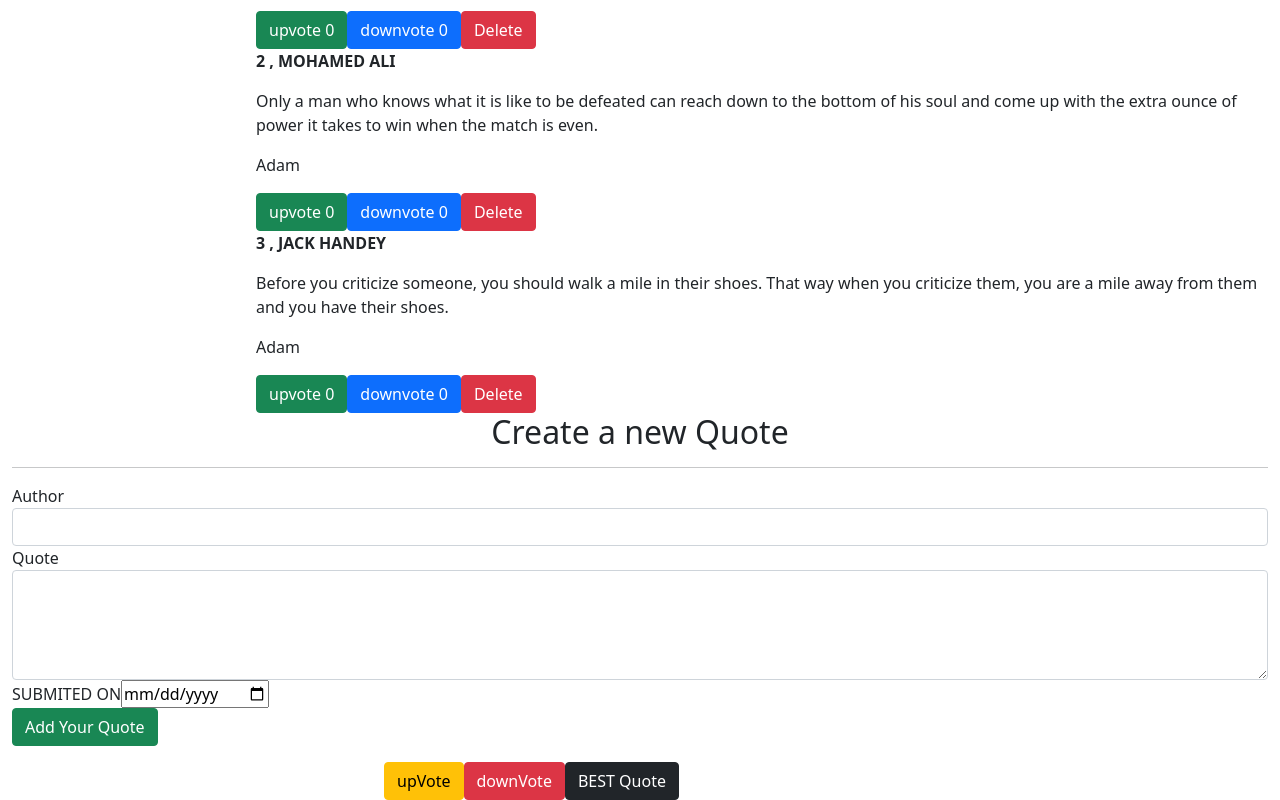
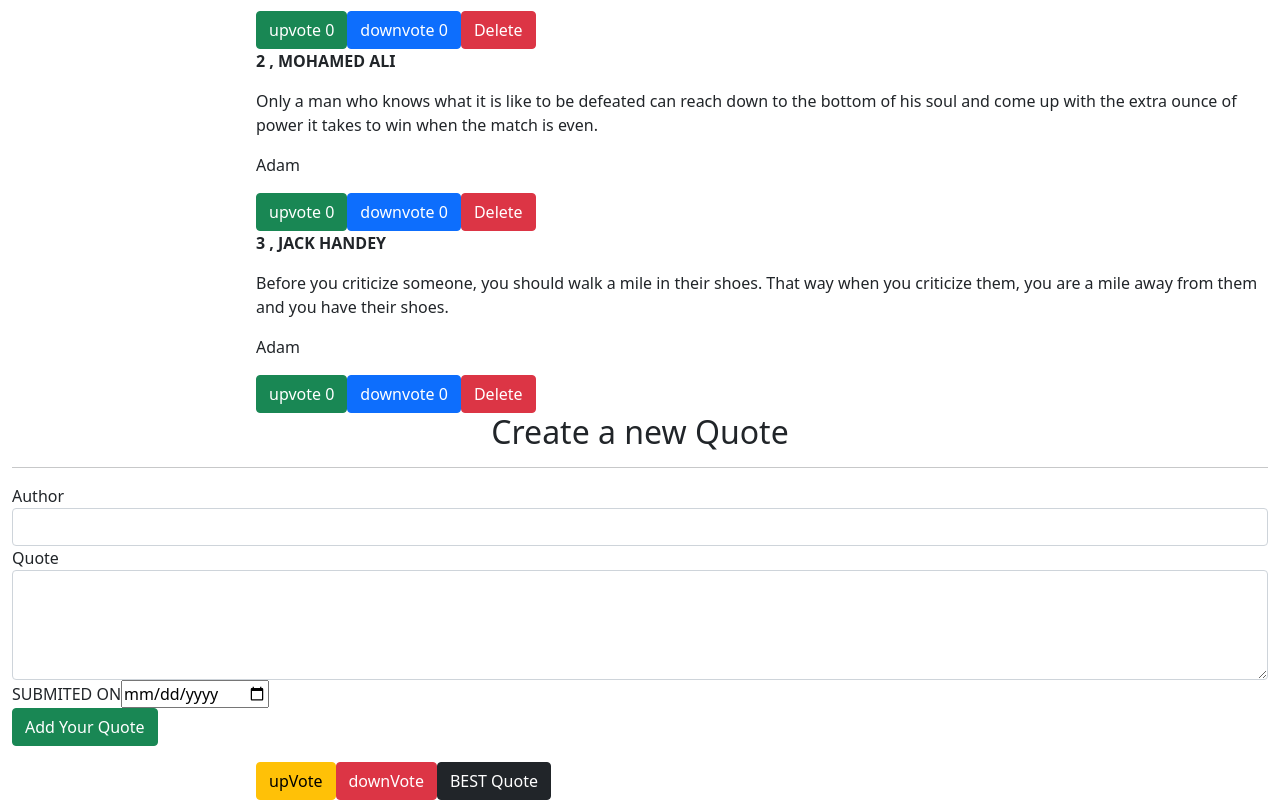
Before and after one commit to AbdimulhinYussuf3675/The_Quote, an Angular app: page / in a window 1280 px wide. Shown: the part 165-965 px from the top of the page. Built offline with nearby package versions, Linux system fonts and the light colour scheme.

Commit message:
added a bold

```diff
--- a/src/app/quote/quote.component.html
+++ b/src/app/quote/quote.component.html
@@ -12,8 +12,8 @@
 </div>
     <app-form-quote (addQuote)="addNewQuote($event)"></app-form-quote>
 
-  <div style="margin-left: 30%;" >
-  <p>{{text}}</p>
+  <div style="margin-left: 20%;" >
+  <p style="font-weight: bold;">{{text}}</p>
   <p>{{submitter}}</p>
   <button class="btn btn-warning">upVote {{bestQuote}}</button>
   <button class="btn btn-danger" > downVote{{worstQuote}}</button>
--- a/src/app/quote/quote.component.ts
+++ b/src/app/quote/quote.component.ts
@@ -21,7 +21,7 @@ export class QuoteComponent implements OnInit {
   }
   deleteQuote(isComplete, index){
     if (isComplete) {
-      let toDelete = confirm(`Are you sure you want to delete ${this.quotes[index].id}?`)
+      let toDelete = confirm(`Are you sure you want to delete quote ${this.quotes[index].id}?`)
 
       if (toDelete){
         this.quotes.splice(index,1)
```
